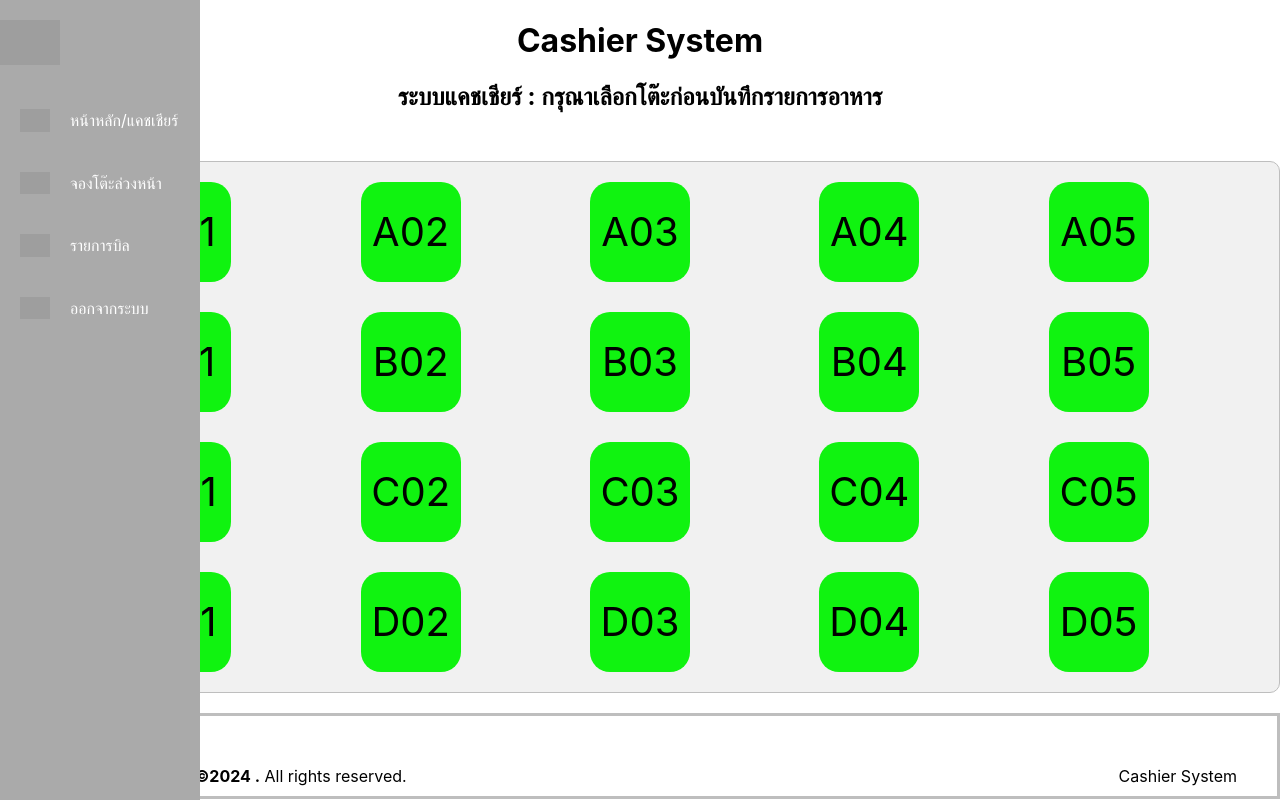
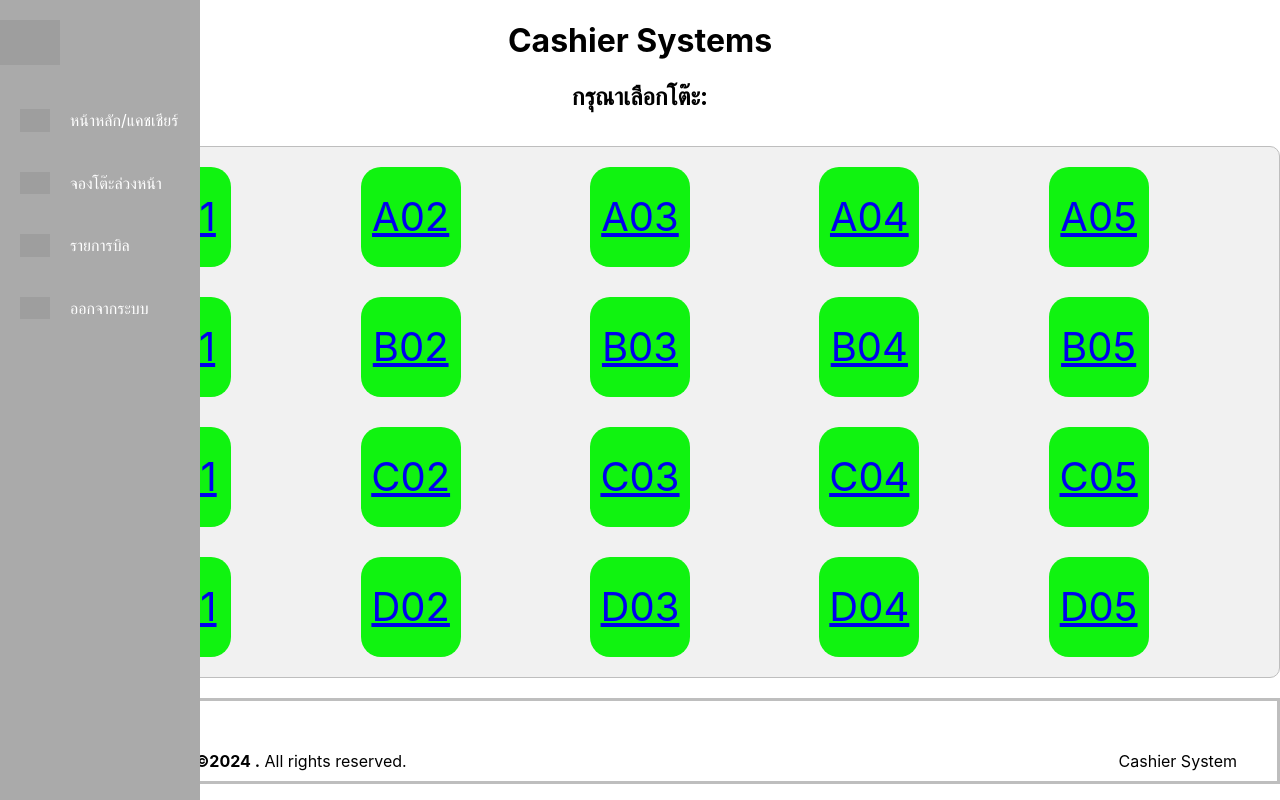
Before and after one commit to KhanShelby/Cashier-system, a React (Create React App) app in the folder cashier-project/: page / in a window 1280 px wide. Built offline with nearby package versions, Linux system fonts and the light colour scheme; grey boxes are pictures that could not be loaded.

Commit message:
third version

```diff
--- a/cashier-project/package.json
+++ b/cashier-project/package.json
@@ -8,6 +8,7 @@
     "@testing-library/user-event": "^13.5.0",
     "react": "^18.3.1",
     "react-dom": "^18.3.1",
+    "react-router-dom": "^6.27.0",
     "react-scripts": "5.0.1",
     "web-vitals": "^2.1.4"
   },
--- a/cashier-project/src/App.js
+++ b/cashier-project/src/App.js
@@ -1,20 +1,13 @@
 import React from 'react';
-import Sidebar from './Sidebar';
-import Table from './Table';
-import Footer from './Footer';
-import './Footer.css';
-import './style.css';
+import { Route, Routes } from 'react-router-dom';
+import Home from './Home';
 
-function App() {
+const App = () => {
   return (
-    <main>
-      <h1 className="h1">Cashier System</h1>
-      <h2 className="h2">ระบบแคชเชียร์ : กรุณาเลือกโต๊ะก่อนบันทึกรายการอาหาร</h2>
-      <Table />
-      <Sidebar />
-      <Footer />
-    </main>
+    <Routes>
+      <Route path="/" element={<Home />} />
+    </Routes>
   );
-}
+};
 
 export default App;
--- a/cashier-project/src/Footer.js
+++ b/cashier-project/src/Footer.js
@@ -1,4 +1,5 @@
 import React from "react";
+import './Footer.css';
 
 const Footer = () =>{
     return (
--- /dev/null
+++ b/cashier-project/src/Home.css
@@ -0,0 +1,4 @@
+.head{
+    text-align: center;
+    margin-bottom: 35px;
+}
--- /dev/null
+++ b/cashier-project/src/Home.js
@@ -0,0 +1,25 @@
+
+import React from 'react';
+import Sidebar from './Sidebar';
+import Table from './Table';
+import Footer from './Footer';
+import './Home.css';
+
+const Home = () => {
+  return (
+
+    <main>
+         <div className="head">
+            <h1>Cashier Systems</h1>
+            <h2>กรุณาเลือกโต๊ะ:</h2>
+         </div>
+         <Table />
+         <Sidebar />
+         <Footer />
+    </main>
+
+
+  );
+};
+
+export default Home;
--- /dev/null
+++ b/cashier-project/src/Sidebar.css
@@ -0,0 +1,50 @@
+.sidebar{
+    height: 100vh;
+    width: 80px;
+    background-color: rgb(170, 170, 170);
+    display: flex;
+    flex-direction: column;
+    position: fixed;
+    left: 0;
+    top: 0;
+
+}
+.sidebar:hover {
+    width: 200px;
+    transition: 0.3s;
+}
+.sidebar:hover .nav-item span{
+    opacity: 1;
+
+}
+.logo img{
+    width: 60px;
+    margin: 20px 0;
+    white-space: nowrap;
+}
+.nav-menu{
+    display: flex;
+    flex-direction: column;
+    width: 100%;
+    text-align: center;
+}
+.nav-item{
+    display: flex;
+    text-decoration: none;
+    color: white;
+    align-items: center;
+    width: 100%;
+    padding: 10px;
+    overflow: hidden;
+    transition: all 0.3s ease;
+}
+.nav-item img{
+    width: 30px;
+    margin: 10px;
+}
+.nav-item span{
+    margin-left: 10px;
+    opacity: 0;
+    white-space: nowrap;
+    transition: opacity 0.3 ease;
+}
--- a/cashier-project/src/Sidebar.js
+++ b/cashier-project/src/Sidebar.js
@@ -1,5 +1,6 @@
 import React from 'react';
-//commit //check
+import './Sidebar.css';
+
 function Sidebar() {
   return (
     <div className="sidebar">
--- /dev/null
+++ b/cashier-project/src/Table.css
@@ -0,0 +1,28 @@
+.box{
+    display: flex;
+    background-color: rgb(16, 243, 16);
+    height: 100px;
+    width: 100px;
+    font-size: 40px;
+    text-align: center;
+    border-radius: 20px;
+    justify-content: center;
+    align-items: center;
+    border-color: rgb(190, 190, 190);
+    border: 200px;
+}
+.table {
+    display: flex;
+    flex-direction: column;
+    gap: 30px;
+    padding: 20px 1px; /* เพิ่ม Padding รอบตาราง */
+    border: 1px solid white; /* สร้างกรอบสีขาว */
+    border-radius: 10px; /* เพิ่มขอบโค้งให้กรอบ */
+    border-color: rgb(190, 190, 190);
+    background-color: #f1f1f1; /* สีพื้นหลังของตาราง (ถ้าต้องการ) */
+}
+
+.row{
+    display: flex;
+    justify-content: space-evenly;
+}
--- a/cashier-project/src/Table.js
+++ b/cashier-project/src/Table.js
@@ -1,4 +1,6 @@
 import React from 'react';
+import { Link } from 'react-router-dom'; // นำเข้า Link
+import './Table.css';
 
 function Table() {
   const tableRows = [
@@ -13,9 +15,14 @@ function Table() {
       {tableRows.map((row, rowIndex) => (
         <div className="row" key={rowIndex}>
           {row.map((tableId) => (
-            <div className="box" id={tableId.toLowerCase()} key={tableId}>
+            <Link
+              to={`/food/${tableId}`} // เส้นทางลิงก์ไปยังหน้าอาหารของแต่ละโต๊ะ
+              className="box"
+              id={tableId.toLowerCase()}
+              key={tableId}
+            >
               {tableId}
-            </div>
+            </Link>
           ))}
         </div>
       ))}
--- a/cashier-project/src/index.js
+++ b/cashier-project/src/index.js
@@ -1,5 +1,6 @@
 import React from 'react';
 import ReactDOM from 'react-dom/client';
+import { BrowserRouter as Router, Route, Routes } from 'react-router-dom';
 import './index.css';
 import App from './App';
 import reportWebVitals from './reportWebVitals';
@@ -7,7 +8,9 @@ import reportWebVitals from './reportWebVitals';
 const root = ReactDOM.createRoot(document.getElementById('root'));
 root.render(
   <React.StrictMode>
-    <App />
+    <Router>
+      <App />
+    </Router>
   </React.StrictMode>
 );
 
--- a/cashier-project/src/style.css
+++ /dev/null
@@ -1,86 +0,0 @@
-.h1{
-    text-align: center;
-}
-.h2{
-    text-align: center;
-    margin-bottom: 50px;
-
-}
-.box{
-    display: flex;
-    background-color: rgb(16, 243, 16);
-    height: 100px;
-    width: 100px;
-    font-size: 40px;
-    text-align: center;
-    border-radius: 20px;
-    justify-content: center;
-    align-items: center;
-    border-color: rgb(190, 190, 190);
-    border: 200px;
-}
-.table {
-    display: flex;
-    flex-direction: column;
-    gap: 30px;
-    padding: 20px 1px; /* เพิ่ม Padding รอบตาราง */
-    border: 1px solid white; /* สร้างกรอบสีขาว */
-    border-radius: 10px; /* เพิ่มขอบโค้งให้กรอบ */
-    border-color: rgb(190, 190, 190);
-    background-color: #f1f1f1; /* สีพื้นหลังของตาราง (ถ้าต้องการ) */
-}
-
-.row{
-    display: flex;
-    justify-content: space-evenly;
-}
-.sidebar{
-    height: 100vh;
-    width: 80px;
-    background-color: rgb(170, 170, 170);
-    display: flex;
-    flex-direction: column;
-    position: fixed;
-    left: 0;
-    top: 0;
-
-}
-.sidebar:hover {
-    width: 200px;
-    transition: 0.3s;
-}
-.sidebar:hover .nav-item span{
-    opacity: 1;
-
-}
-.logo img{
-    width: 60px;
-    margin: 20px 0;
-    white-space: nowrap;
-}
-.nav-menu{
-    display: flex;
-    flex-direction: column;
-    width: 100%;
-    text-align: center;
-}
-.nav-item{
-    display: flex;
-    text-decoration: none;
-    color: white;
-    align-items: center;
-    width: 100%;
-    padding: 10px;
-    overflow: hidden;
-    transition: all 0.3s ease;
-}
-.nav-item img{
-    width: 30px;
-    margin: 10px;
-}
-.nav-item span{
-    margin-left: 10px;
-    opacity: 0;
-    white-space: nowrap;
-    transition: opacity 0.3 ease;
-}
--- /dev/null
+++ b/package.json
@@ -0,0 +1,5 @@
+{
+  "dependencies": {
+    "react-router-dom": "^6.27.0"
+  }
+}
```
Also changed, not shown: 2 other files (tests, documents, lock files or other folders).
